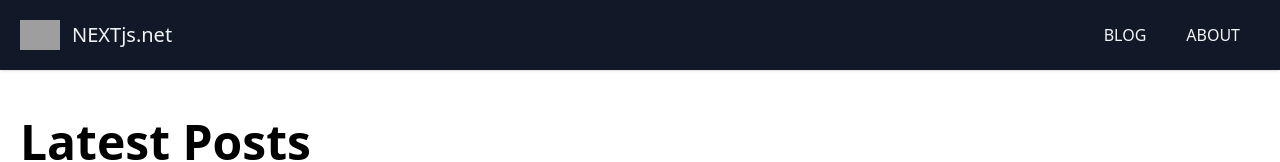
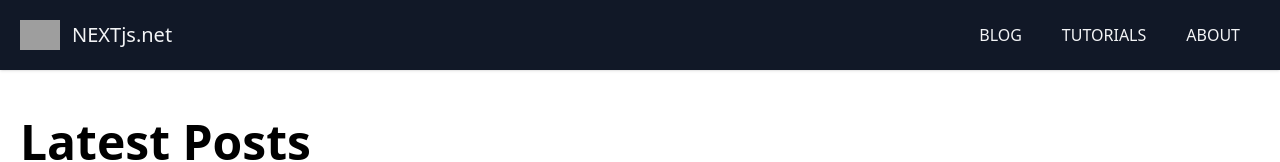
Before and after one commit to haithamthabt/nextjs-blog-template-old, a Next.js app: page / in a window 1280 px wide. Shown: the top 162 px of the page. Built offline with nearby package versions, Linux system fonts and the light colour scheme; grey boxes are pictures that could not be loaded.

Commit message:
added tutorials to header

```diff
--- a/components/Header.js
+++ b/components/Header.js
@@ -13,6 +13,7 @@ export default function Header() {
             </Link>
             <nav className='flex flex-wrap md:w-4/5 items-center justify-end text-base md:ml-auto'>
                 <Link href='/blog'><a className='mx-5 cursor-pointer uppercase hover:text-indigo-300'>Blog</a></Link>
+                <Link href='/tutorials'><a className='mx-5 cursor-pointer uppercase hover:text-indigo-300'>Tutorials</a></Link>
                 <Link href='/about'><a className='mx-5 cursor-pointer uppercase hover:text-indigo-300'>About</a></Link>
             </nav>
         </div>
```
